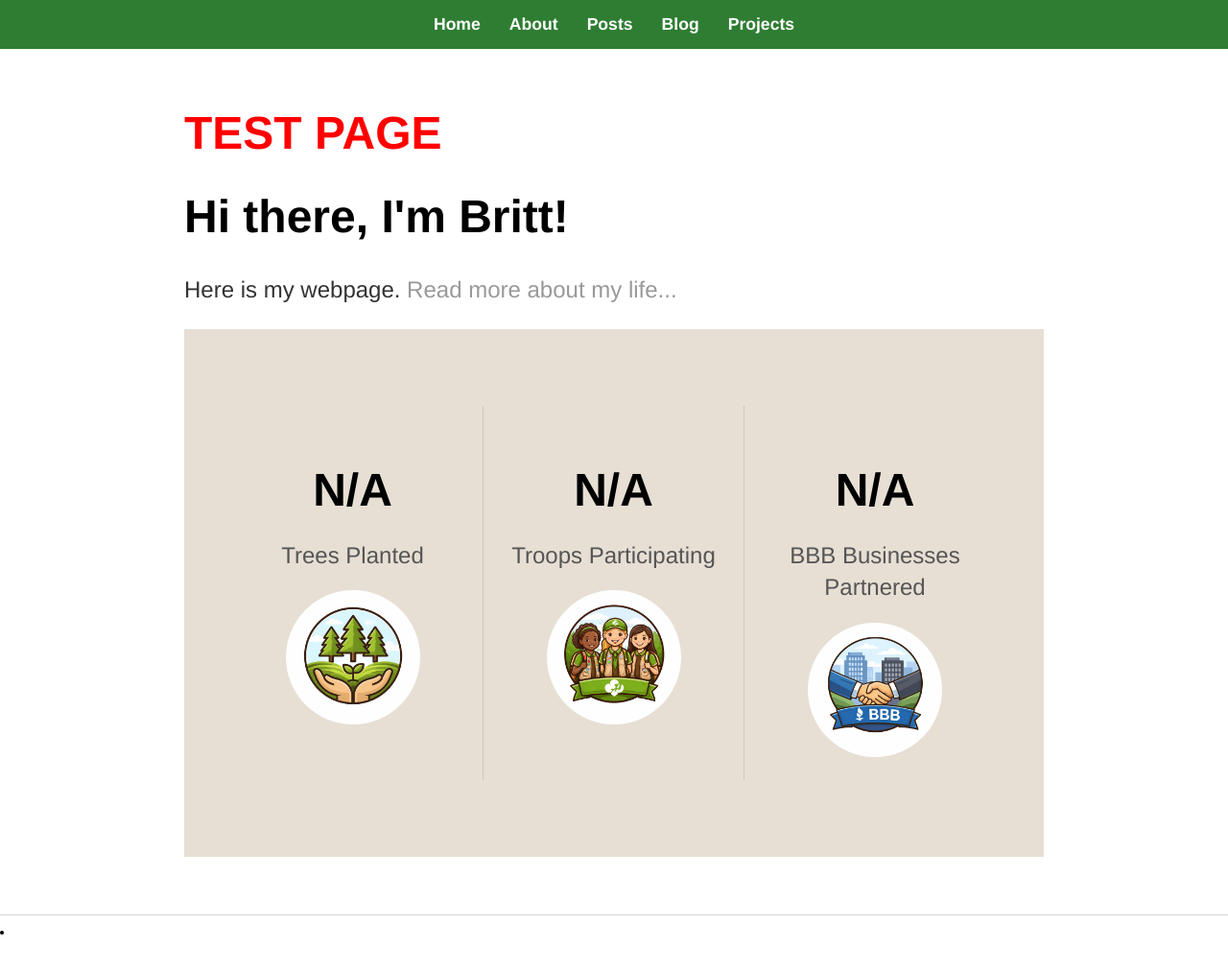
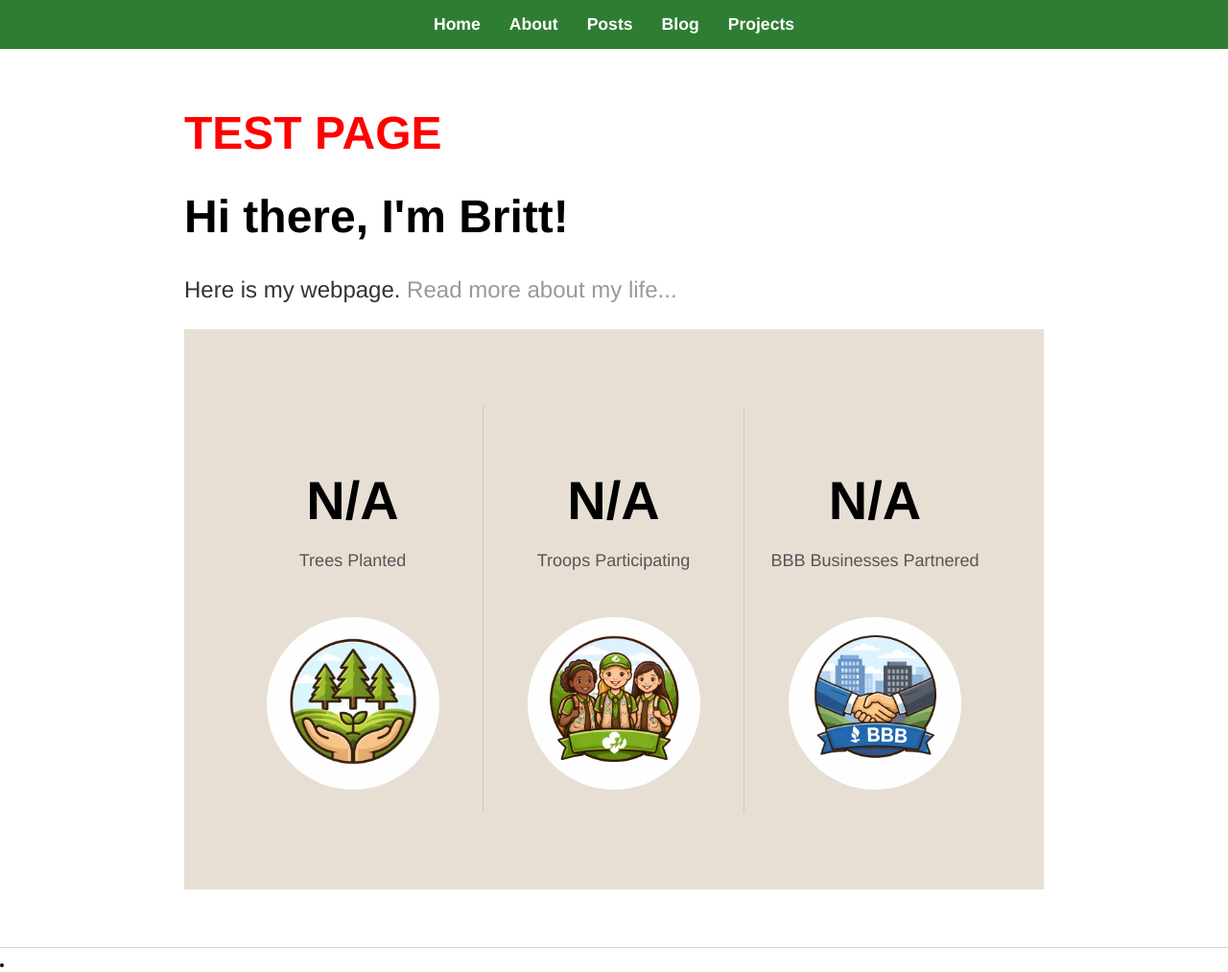
Before and after one commit to brittcerny/brittcerny.github.io, a Jekyll site: the page built from index.html, in a window 1280 px wide. Shown: the whole page at 96% size. Built offline with Jekyll 4.4.1, drawn with Linux system fonts in a browser that asks for light colours; Markdown is read by kramdown in place of the engine named in the settings; before the commit the page ends 979 px from its top, so only the background shows below that.

Commit message:
Update main.css

```diff
--- a/css/main.css
+++ b/css/main.css
@@ -89,6 +89,7 @@ ul.posts {
 
 ul.posts li {
     list-style: none;
+/* ===== STATS ===== */
 }
 .stats {
   display: grid;
@@ -108,19 +109,21 @@ ul.posts li {
 }
 
 .stat h2 {
-  font-size: 48px;
+  font-size: 56px;
   font-weight: 800;
-  margin-bottom: 10px;
+  margin-bottom: 15px;
 }
 
 .stat p {
+  font-size: 18px;
   color: #555;
-  margin-bottom: 20px;
+  margin-bottom: 25px;
 }
 
 .stat img {
-  width: 140px;
-  height: 140px;
+  width: 180px;
+  height: 180px;
   object-fit: cover;
   border-radius: 50%;
+  margin-top: 20px;
 }
```
